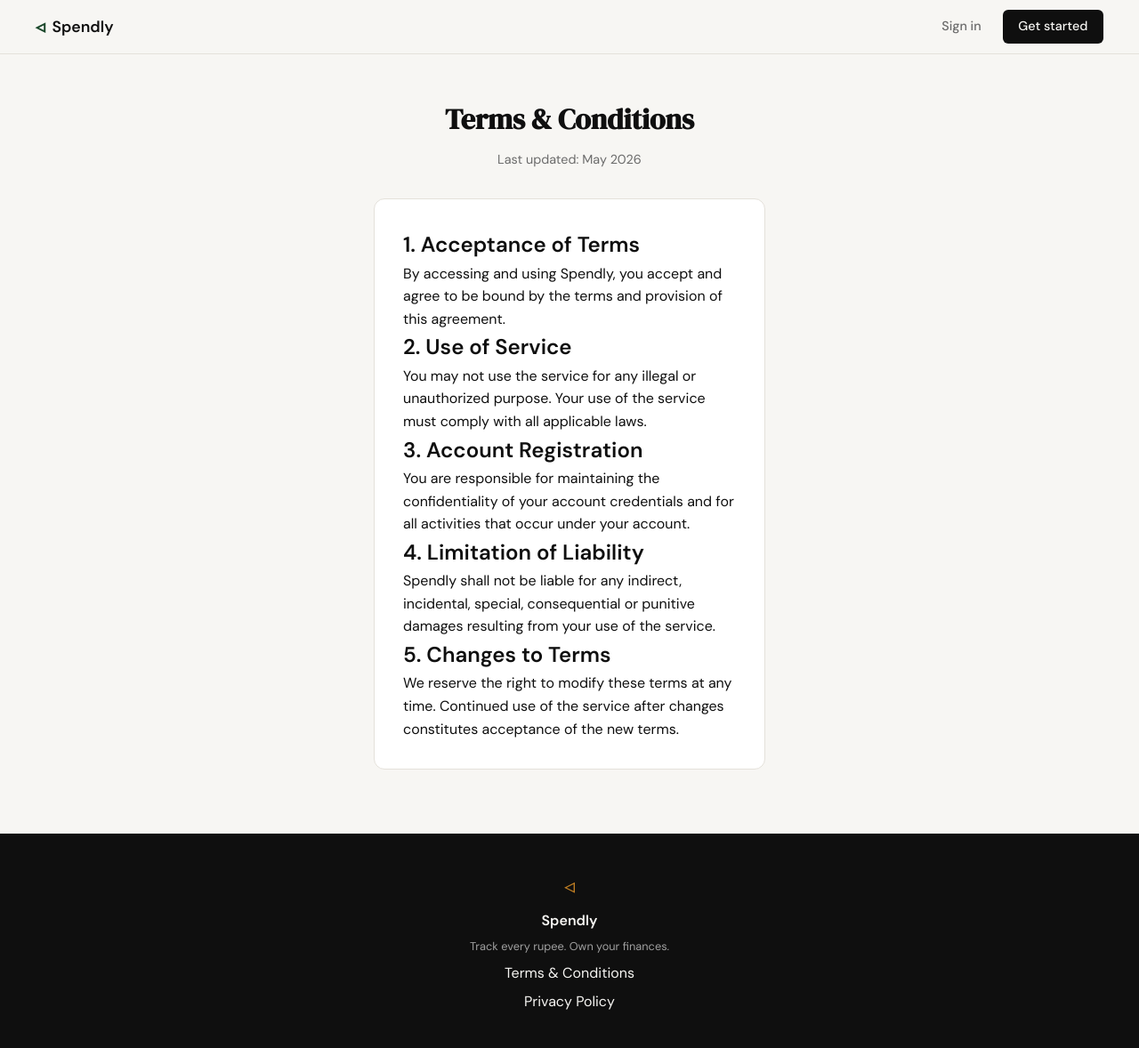
After one commit to mcamady/claude-code-expense-tracker, a Flask app: page /terms in a window 1280 px wide. The commit adds this page. Shown: the whole page at 89% size. Run offline with Flask 3, Linux system fonts and the light colour scheme.

Commit message:
added two new pages terms.html and privacy.html

```diff
--- a/app.py
+++ b/app.py
@@ -20,6 +20,16 @@ def register():
 @app.route("/login")
 def login():
     return render_template("login.html")
+
+
+@app.route("/terms")
+def terms():
+    return render_template("terms.html")
+
+
+@app.route("/privacy")
+def privacy():
+    return render_template("privacy.html")
 
 
 # ------------------------------------------------------------------ #
--- a/templates/base.html
+++ b/templates/base.html
@@ -34,8 +34,8 @@
         <span class="brand-icon">◃</span>
         <span class="footer-name">Spendly</span>
         <p class="footer-copy">Track every rupee. Own your finances.</p>
-        <a href="#">Contact Us</a>
-        <a href="#">Privacy Policy</a>
+        <a href="{{ url_for('terms') }}">Terms & Conditions</a>
+        <a href="{{ url_for('privacy') }}">Privacy Policy</a>
     </div>
 </footer>
 
--- /dev/null
+++ b/templates/terms.html
@@ -0,0 +1,35 @@
+{% extends "base.html" %}
+
+{% block title %}Terms & Conditions — Spendly{% endblock %}
+
+{% block content %}
+
+<section class="auth-section">
+    <div class="auth-container">
+
+        <div class="auth-header">
+            <h1 class="auth-title">Terms & Conditions</h1>
+            <p class="auth-subtitle">Last updated: May 2026</p>
+        </div>
+
+        <div class="auth-card">
+            <h2>1. Acceptance of Terms</h2>
+            <p>By accessing and using Spendly, you accept and agree to be bound by the terms and provision of this agreement.</p>
+
+            <h2>2. Use of Service</h2>
+            <p>You may not use the service for any illegal or unauthorized purpose. Your use of the service must comply with all applicable laws.</p>
+
+            <h2>3. Account Registration</h2>
+            <p>You are responsible for maintaining the confidentiality of your account credentials and for all activities that occur under your account.</p>
+
+            <h2>4. Limitation of Liability</h2>
+            <p>Spendly shall not be liable for any indirect, incidental, special, consequential or punitive damages resulting from your use of the service.</p>
+
+            <h2>5. Changes to Terms</h2>
+            <p>We reserve the right to modify these terms at any time. Continued use of the service after changes constitutes acceptance of the new terms.</p>
+        </div>
+
+    </div>
+</section>
+
+{% endblock %}
```
Also changed, not shown: prompts.txt (+45 -0 lines), templates/privacy.html (added, +35 -0 lines).
